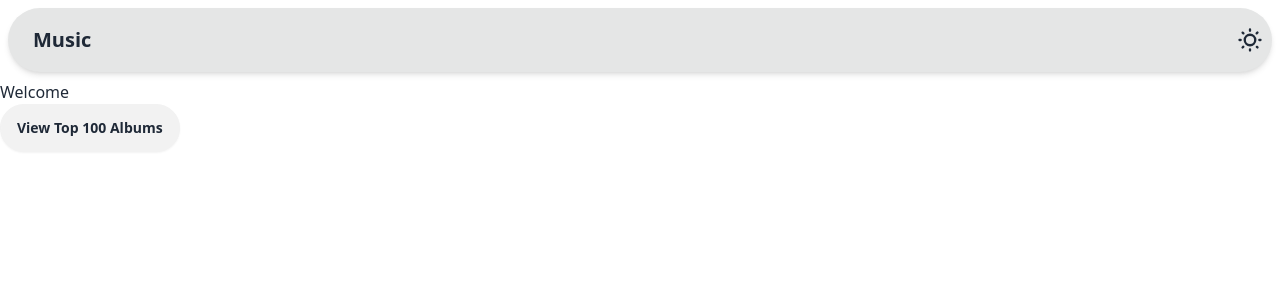
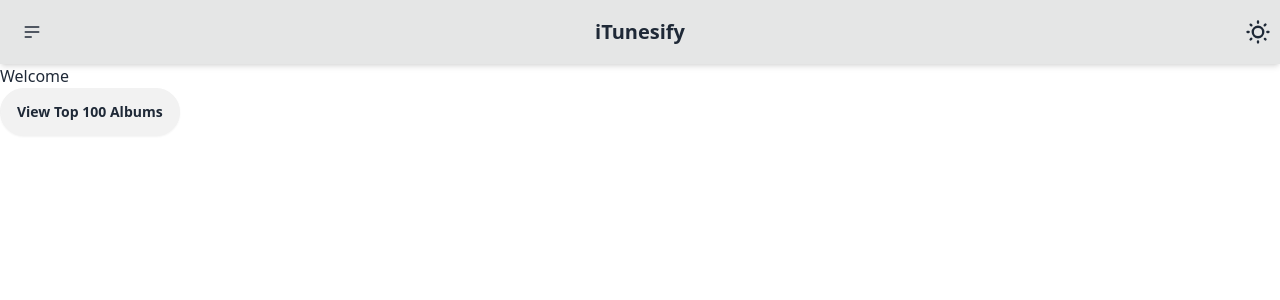
Before and after one commit to Robf94/rf-PRINT.WORK-fe, a React (Vite) app: page / in a window 1280 px wide. Shown: the top 300 px of the page. Built offline with nearby package versions, Linux system fonts and the light colour scheme.

Commit message:
Styling album cards and tweaking nav

```diff
--- a/package.json
+++ b/package.json
@@ -6,7 +6,6 @@
   "scripts": {
     "dev": "vite",
     "build": "vite build",
-    "lint": "eslint .",
     "preview": "vite preview"
   },
   "dependencies": {
@@ -16,17 +15,12 @@
     "react-router-dom": "^7.0.1"
   },
   "devDependencies": {
-    "@eslint/js": "^9.15.0",
     "@tailwindcss/typography": "^0.5.15",
     "@types/react": "^18.3.12",
     "@types/react-dom": "^18.3.1",
     "@vitejs/plugin-react": "^4.3.4",
     "autoprefixer": "^10.4.20",
     "daisyui": "^4.12.14",
-    "eslint": "^9.15.0",
-    "eslint-plugin-react": "^7.37.2",
-    "eslint-plugin-react-hooks": "^5.0.0",
-    "eslint-plugin-react-refresh": "^0.4.14",
     "globals": "^15.12.0",
     "postcss": "^8.4.49",
     "tailwindcss": "^3.4.15",
--- a/src/components/AlbumCard.jsx
+++ b/src/components/AlbumCard.jsx
@@ -1,15 +1,28 @@
 import { Link } from "react-router-dom";
 
 function AlbumCard(props) {
-  const { albumId, album, artist, artwork } = props;
+  const { position, albumId, album, artist, artwork } = props;
   return (
-    <Link to={`albums/${albumId}`}>
-      <article>
-        <h1>{album}</h1>
-        <h2>{artist}</h2>
-        <img src={artwork} />
-      </article>
-    </Link>
+    <article className="card bg-base-100 shadow-xl my-5 mx-2 max-w-lg overflow-hidden">
+      <Link
+        to={`albums/${albumId}`}
+        className="flex flex-row justify-between items-center"
+      >
+        <div className="prose flex items-center justify-center w-10 h-10 ml-5 rounded-full bg-indigo-500 grow-0 shrink-0">
+          <h3 className="text-white">{position}</h3>
+        </div>
+
+        <div className="text-wrapper flex-1 mx-5 my-2 overflow-scroll">
+          <h3 className="line-clamp-2">{album}</h3>
+          <h4 className="truncate">{artist}</h4>
+        </div>
+
+        <img
+          src={artwork}
+          className="h-full m-0"
+        />
+      </Link>
+    </article>
   );
 }
 
--- a/src/components/Nav.jsx
+++ b/src/components/Nav.jsx
@@ -2,40 +2,51 @@ import { Link } from "react-router-dom";
 
 function Nav() {
   return (
-    <header className="m-2 sticky top-2">
-      <nav className="navbar bg-base-300 shadow-md rounded-full nav">
-        <div className="flex-1">
+    <header className="sticky top-0">
+      <nav className="navbar bg-base-300 shadow-md nav">
+        <div className="dropdown flex-1">
+          <div
+            tabIndex={0}
+            role="button"
+            className="btn btn-ghost btn-circle"
+          >
+            <svg
+              xmlns="http://www.w3.org/2000/svg"
+              className="h-5 w-5"
+              fill="none"
+              viewBox="0 0 24 24"
+              stroke="currentColor"
+            >
+              <path
+                strokeLinecap="round"
+                strokeLinejoin="round"
+                strokeWidth="2"
+                d="M4 6h16M4 12h16M4 18h7"
+              />
+            </svg>
+          </div>
+          <ul
+            tabIndex={0}
+            className="menu menu-sm dropdown-content bg-base-100 rounded-box z-[1] mt-3 w-52 p-2 shadow"
+          >
+            <li>
+              <a>Albums</a>
+            </li>
+            <li>
+              <a>Profile</a>
+            </li>
+          </ul>
+        </div>
+        <div className="flex justify-center items-center">
           <Link
             className="btn btn-ghost rounded-full text-xl"
             id="nav-heading"
             to="/"
           >
-            Music
+            iTunesify
           </Link>
         </div>
-        <div className="flex-none">
-          {/* <ul className="menu menu-horizontal px-1">
-            <li>
-              <details>
-                <summary className="rounded-full">Topics</summary>
-                <ul className="bg-base-100 p-2">
-                  <li>
-                    <Link to={"/"}>All</Link>
-                  </li>
-                  <li>
-                    <Link to="/topics/football">Football</Link>
-                  </li>
-                  <li>
-                    <Link to="/topics/cooking">Cooking</Link>
-                  </li>
-                  <li>
-                    <Link to="/topics/coding">Coding</Link>
-                  </li>
-                </ul>
-              </details>
-            </li>
-          </ul> */}
-
+        <div className="flex flex-1 items-center justify-end">
           <label className="swap swap-rotate">
             {/* this hidden checkbox controls the state */}
             <input
@@ -68,4 +79,4 @@ function Nav() {
   );
 }
 
-export default Nav
+export default Nav;
--- a/src/pages/Top100Albums.jsx
+++ b/src/pages/Top100Albums.jsx
@@ -33,10 +33,11 @@ function AlbumsPage() {
 
   return (
     <>
-      <h1>Top 100 Albums</h1>
-      {albums.map((album) => (
+      <h1 className="text-center">iTunes Top 100 Albums</h1>
+      {albums.map((album, index) => (
         <AlbumCard
           key={album.id}
+          position={index + 1}
           albumId={album.id}
           album={album.name}
           artist={album.artistName}
```
Also changed, not shown: eslint.config.js (deleted, +0 -38 lines), 2 other files (tests, documents, lock files or other folders).
